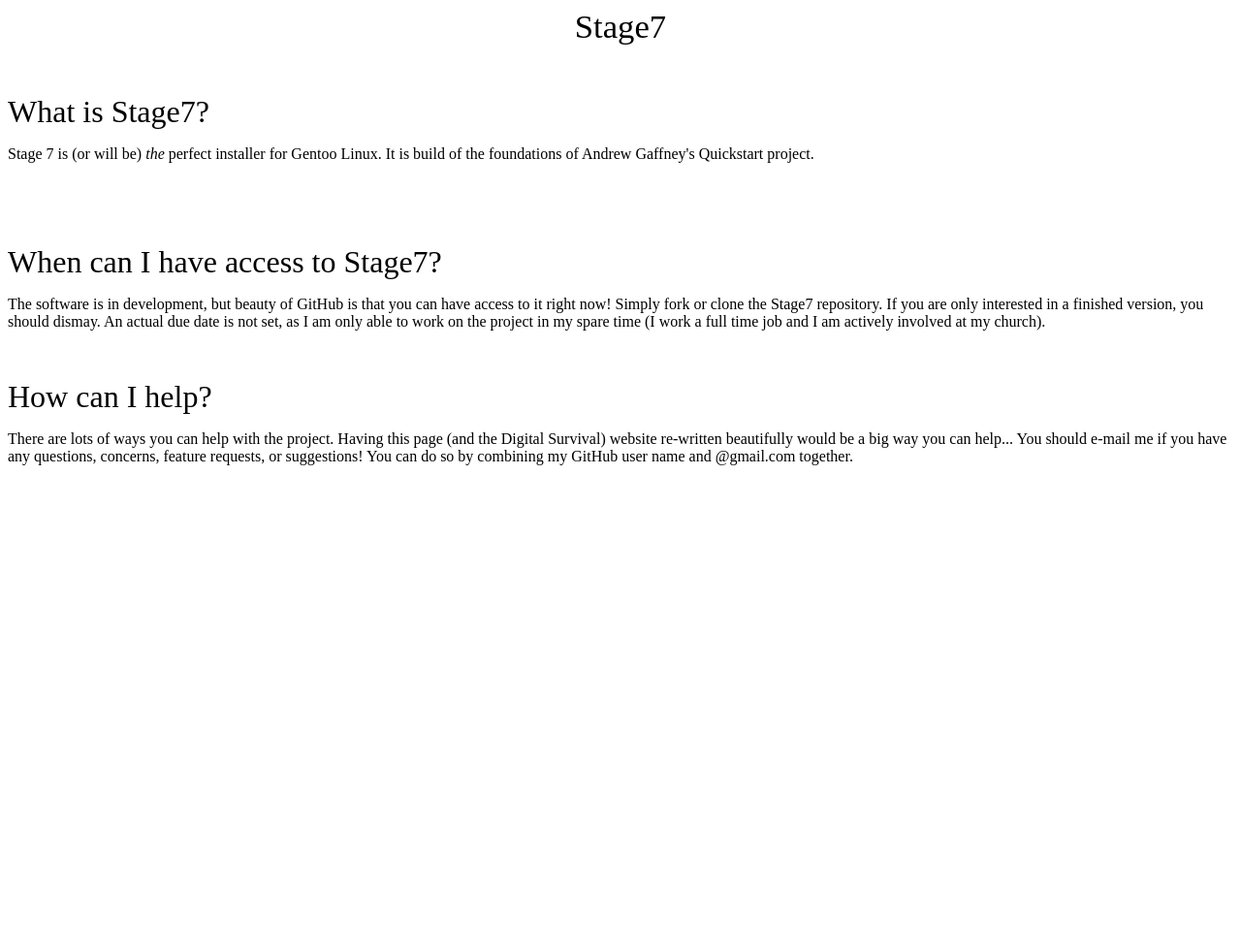
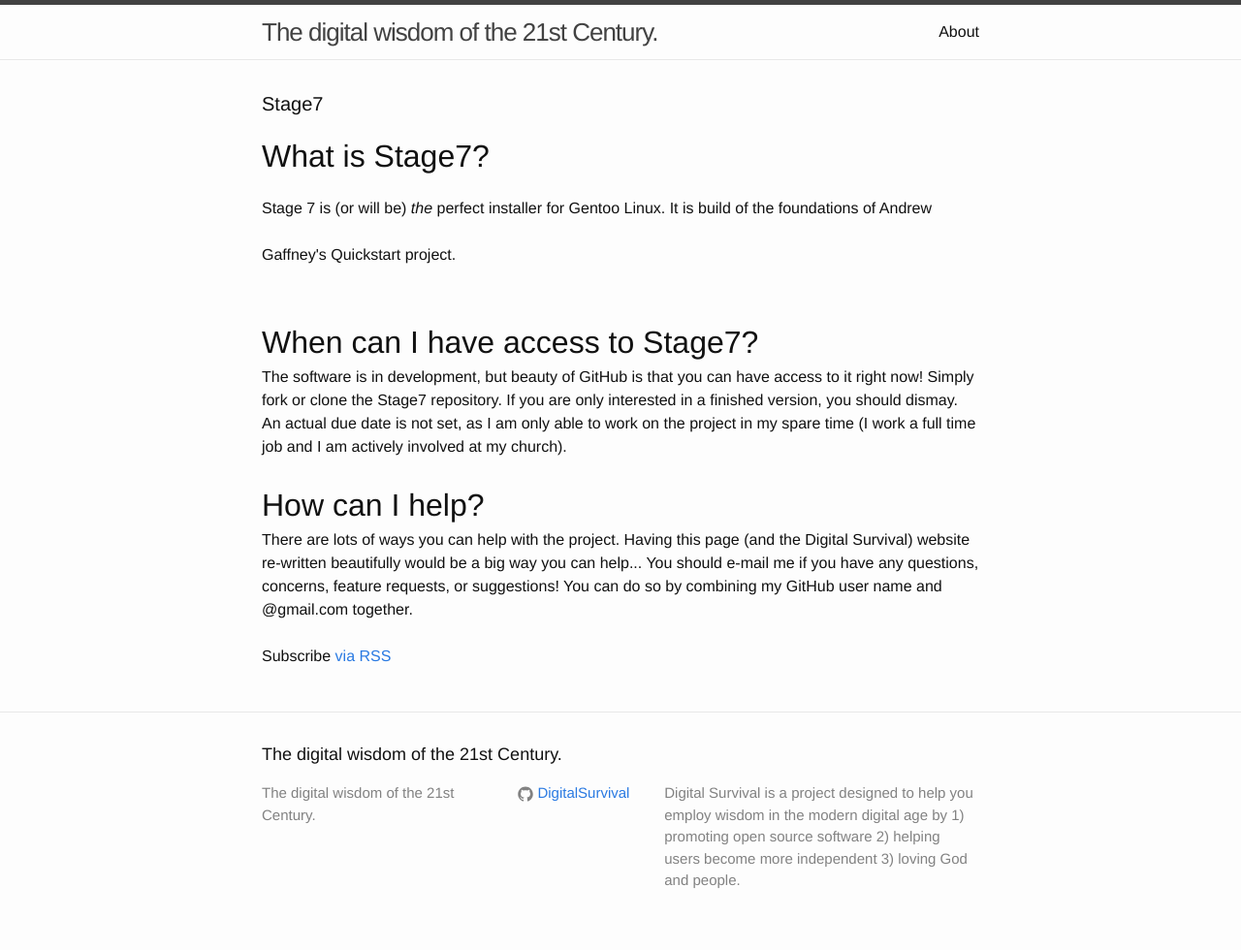
Before and after one commit to digitalsurvival/digitalsurvival.github.io, a Jekyll site: the page built from stage7/index.html, in a window 1280 px wide. Shown: the whole page at 97% size. Built offline with Jekyll 4.4.1, drawn with Linux system fonts in a browser that asks for light colours; before the commit the page ends 900 px from its top, so only the background shows below that.

Commit message:
Started organizing things a bit differently
Added entry for "blog" which will be the new home of the blog entries.
Correctly added a template for the Stage7 page.

```diff
--- a/stage7/index.html
+++ b/stage7/index.html
@@ -1,51 +1,41 @@
-<!DOCTYPE HTML PUBLIC "-//W3C//DTD HTML 4.0 Transitional//EN">
-<HTML>
-<HEAD>
-	<META HTTP-EQUIV="CONTENT-TYPE" CONTENT="text/html; charset=windows-1252">
-	<TITLE></TITLE>
-	<META NAME="GENERATOR" CONTENT="LibreOffice 4.1.5.3 (Windows)">
-	<META NAME="CREATED" CONTENT="20141121;144723942000000">
-	<META NAME="CHANGED" CONTENT="20141121;145712084000000">
-	<STYLE TYPE="text/css">
-	<!--
-		@page { margin: 0.79in }
-		P { margin-bottom: 0.08in }
-		A:link { so-language: zxx }
-	-->
-	</STYLE>
-</HEAD>
-<BODY LANG="en-US" DIR="LTR">
-<P ALIGN=CENTER STYLE="margin-bottom: 0in"><FONT SIZE=6 STYLE="font-size: 26pt">Stage7</FONT></P>
-<P ALIGN=CENTER STYLE="margin-bottom: 0in"><BR>
-</P>
-<P ALIGN=LEFT STYLE="margin-bottom: 0in"><FONT SIZE=6>What is Stage7?</FONT></P>
-<P ALIGN=LEFT STYLE="margin-bottom: 0in"><FONT SIZE=6><FONT SIZE=3>Stage
-7 is (or will be) </FONT><FONT SIZE=3><I>the</I></FONT><FONT SIZE=3>
+---
+layout: default
+---
+
+<div class="home">
+
+  <h1 class="page-heading">Stage7</h1>
+
+		<p style="margin-bottom: 0in" align="LEFT"><font size="6">What is Stage7?</font></p>
+		<p style="margin-bottom: 0in" align="LEFT"><font size="6"><font size="3">Stage
+		7 is (or will be) </font><font size="3"><i>the</i></font><font size="3">
 		perfect installer for Gentoo Linux. It is build of the foundations of
-Andrew Gaffney's Quickstart project.</FONT></FONT></P>
-<P ALIGN=LEFT STYLE="margin-bottom: 0in"><BR>
-</P>
-<P ALIGN=LEFT STYLE="margin-bottom: 0in"><BR>
-</P>
-<P ALIGN=LEFT STYLE="margin-bottom: 0in"><FONT SIZE=6>When can I have
-access to Stage7?</FONT></P>
-<P ALIGN=LEFT STYLE="margin-bottom: 0in"><FONT SIZE=3>The software is
+		Andrew Gaffney's Quickstart project.</font></font></p>
+		<p style="margin-bottom: 0in" align="LEFT"><br>
+		</p>
+		<p style="margin-bottom: 0in" align="LEFT"><br>
+		</p>
+		<p style="margin-bottom: 0in" align="LEFT"><font size="6">When can I have
+		access to Stage7?</font></p>
+		<p style="margin-bottom: 0in" align="LEFT"><font size="3">The software is
 		in development, but beauty of GitHub is that you can have access to
 		it right now! Simply fork or clone the Stage7 repository. If you are
 		only interested in a finished version, you should dismay. An actual
 		due date is not set, as I am only able to work on the project in my
 		spare time (I work a full time job and I am actively involved at my
-church).</FONT></P>
-<P ALIGN=LEFT STYLE="margin-bottom: 0in"><BR>
-</P>
-<P ALIGN=LEFT STYLE="margin-bottom: 0in"><FONT SIZE=6>How can I help?</FONT></P>
-<P ALIGN=LEFT STYLE="margin-bottom: 0in"><FONT SIZE=3>There are lots
+		church).</font></p>
+		<p style="margin-bottom: 0in" align="LEFT"><br>
+		</p>
+		<p style="margin-bottom: 0in" align="LEFT"><font size="6">How can I help?</font></p>
+		<p style="margin-bottom: 0in" align="LEFT"><font size="3">There are lots
 		of ways you can help with the project. Having this page (and the
 		Digital Survival) website re-written beautifully would be a big way
 		you can help... You should e-mail me if you have any questions,
 		concerns, feature requests, or suggestions! You can do so by
-combining my GitHub user name and @gmail.com together.</FONT></P>
-<P ALIGN=LEFT STYLE="margin-bottom: 0in"><BR>
-</P>
-</BODY>
-</HTML>
+		combining my GitHub user name and @gmail.com together.</font></p>
+		<p style="margin-bottom: 0in" align="LEFT"><br>
+		</p>
+
+  <p class="rss-subscribe">Subscribe <a href="{{ "/feed.xml" | prepend: site.baseurl }}">via RSS</a></p>
+
+</div>
```
Also changed, not shown: blog/index.html (added, +23 -0 lines). Lines whose indentation alone changed are shown as unchanged.
